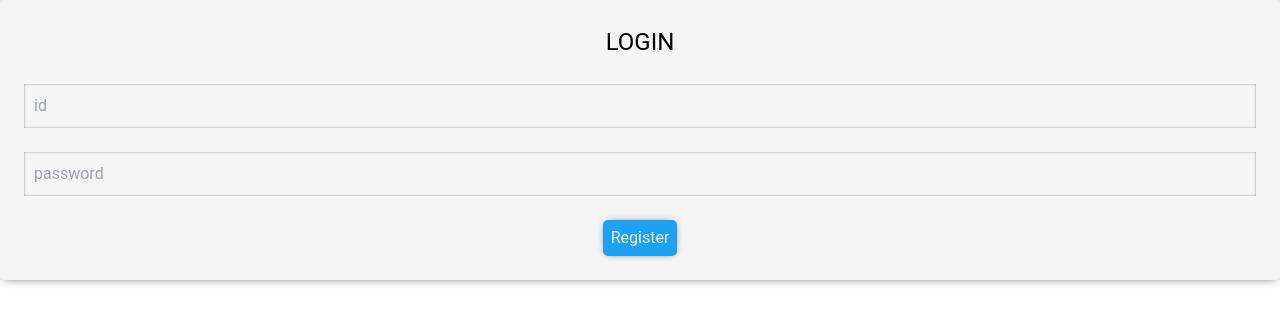
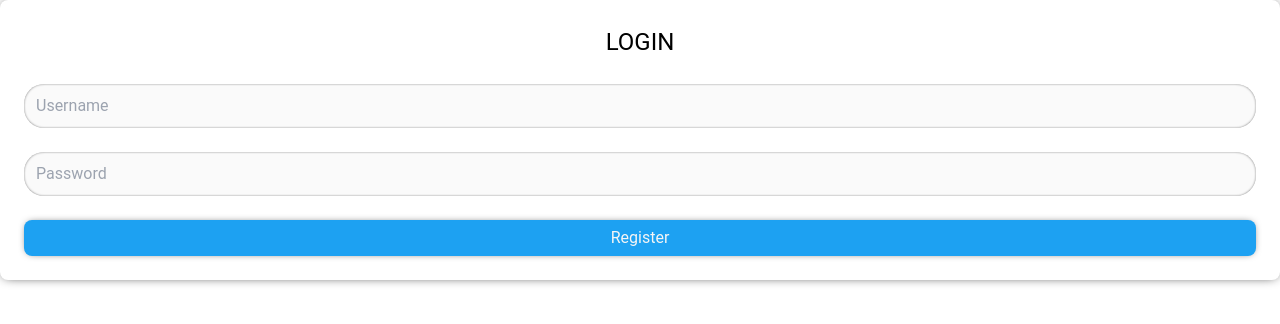
Before and after one commit to Covid19-Help-India/covid19help, a Next.js app: page /admin/Login in a window 1280 px wide. Shown: the top 324 px of the page. Built offline with nearby package versions, Linux system fonts and the light colour scheme.

Commit message:
login code

```diff
--- a/components/chipGroup.js
+++ b/components/chipGroup.js
@@ -1,4 +1,4 @@
-import React, { useState, useEffect } from "react";
+import React, { useState } from "react";
 import styles from "../styles/Search.module.css";
 
 export default function ChipGroup() {
--- a/components/search.js
+++ b/components/search.js
@@ -4,10 +4,9 @@ import styles from "../styles/Search.module.css";
 
 export default function Search() {
 	const [query, setQuery] = useState("");
-	var input;
 
 	useEffect(() => {
-		input = document.querySelector("#search");
+		const input = document.querySelector("#search");
 		input.onfocus = () => {
 			cities.style.display = "block";
 		};
@@ -37,8 +36,6 @@ export default function Search() {
 				: (cities.style.display = "block");
 		};
 	}, []);
-
-
 
 	return (
 		<div className="my-4">
@@ -132,7 +129,6 @@ export default function Search() {
 					<SearchRoundedIcon className="fill-current text-gray-600" />
 				</div>
 			</div>
-
 		</div>
 	);
 }
--- a/pages/admin/Login.js
+++ b/pages/admin/Login.js
@@ -1,14 +1,50 @@
 import styles from "../../styles/Login.module.css";
+import { useState } from "react";
 
 export default function Login() {
+	const [username, setUsername] = useState("");
+	const [password, setPassword] = useState("");
+
+	const handleSubmit = () => {
+		const api = axios.create({
+			baseURL: "<BASE_URL>",
+		});
+		api.post("/login", { username: username, password: password })
+			.then((res) => res.json())
+			.then((result) => {
+				if (result.status) {
+					sessionStorage.setItem("user", username);
+				}
+			})
+			.catch((error) => {
+				console.log(error);
+			});
+	};
+
 	return (
-        <form className={styles.loginForm}>
+		<form className={styles.loginForm} onSubmit={handleSubmit}>
 			<p className={styles.title}>LOGIN</p>
 			<br />
-            <input className={styles.input} id="id" type="text" placeholder="id" autoComplete="userid" required />
+			<input
+				className={styles.input}
+				id="id"
+				type="text"
+				placeholder="Username"
+				value={username}
+				required
+				onChange={(e) => setUsername(e.value)}
+			/>
 			<br />
 			<br />
-            <input className={styles.input} id="password" type="password" placeholder="password" autoComplete="password" required />
+			<input
+				className={styles.input}
+				id="password"
+				type="password"
+				placeholder="Password"
+				value={password}
+				required
+				onChange={(e) => setPassword(e.value)}
+			/>
 			<br />
 			<br />
 			<div style={{ width: "100%", textAlign: "center" }}>
--- a/pages/admin/index.js
+++ b/pages/admin/index.js
@@ -5,11 +5,12 @@ import Login from "./login.js";
 import { useState, useEffect } from "react";
 
 export default function Admin() {
-    const isLoggedIn = true;
+	const [isLoggedIn] = useState(false);
 	const [windowHeight, setWindowHeight] = useState("");
 
 	useEffect(() => {
 		setWindowHeight(window.innerHeight - 110);
+		isLoggedIn = sessionStorage.getItem("user");
 	}, []);
 
 	if (isLoggedIn) {
@@ -17,7 +18,15 @@ export default function Admin() {
 			<div>
 				<Nav />
 
-                <div style={{ minHeight: windowHeight, padding: "2rem 10px", maxWidth: "1000px", marginLeft: "auto", marginRight: "auto" }}>
+				<div
+					style={{
+						minHeight: windowHeight,
+						padding: "2rem 10px",
+						maxWidth: "1000px",
+						marginLeft: "auto",
+						marginRight: "auto",
+					}}
+				>
 					<AdminTable />
 				</div>
 
@@ -29,7 +38,20 @@ export default function Admin() {
 			<div>
 				<Nav />
 
-                <div style={{ minHeight: windowHeight, backgroundColor: "#1DA1F2", display: "flex", flexDirection: "row", justifyContent: "center", alignItems: "center", padding: "4rem", width: "100%", marginLeft: "auto", marginRight: "auto" }}>
+				<div
+					style={{
+						minHeight: windowHeight,
+						backgroundColor: "#1DA1F2",
+						display: "flex",
+						flexDirection: "row",
+						justifyContent: "center",
+						alignItems: "center",
+						padding: "4rem",
+						width: "100%",
+						marginLeft: "auto",
+						marginRight: "auto",
+					}}
+				>
 					<Login />
 				</div>
 
--- a/styles/Login.module.css
+++ b/styles/Login.module.css
@@ -1,9 +1,9 @@
 .loginForm {
 	min-width: 320px;
-    border-radius: 5px;
+	border-radius: 8px;
 	box-shadow: 0px 0px 12px -4px rgba(0, 0, 0, 1);
 	padding: 24px;
-    background-color: #f5f5f5;
+	background-color: white;
 }
 .title {
 	font-size: 24px;
@@ -11,8 +11,9 @@
 }
 .input {
 	width: 100%;
-    padding: 10px;
-    background-color: #f5f5f5;
+	border-radius: 20px;
+	padding: 10px 12px;
+	background-color: #fafafa;
 	box-shadow: inset 0px 0px 3px -1px rgba(0, 0, 0, 1);
 }
 .input:focus {
@@ -20,7 +21,8 @@
 	outline: none;
 }
 .btn {
-    border-radius: 5px;
+	border-radius: 8px;
+	width: 100%;
 	margin-left: auto !important;
 	margin-right: auto !important;
 	background-color: #1da1f2;
@@ -32,8 +34,11 @@
 	border: none;
 	outline: none;
 }
+.btn:hover {
+	background-color: #178ed8;
+}
 .btn:active {
 	border: none;
 	outline: none;
-    transform: scale(0.9);
+	transform: scale(0.98);
 }
```
Lines whose indentation alone changed are shown as unchanged.
